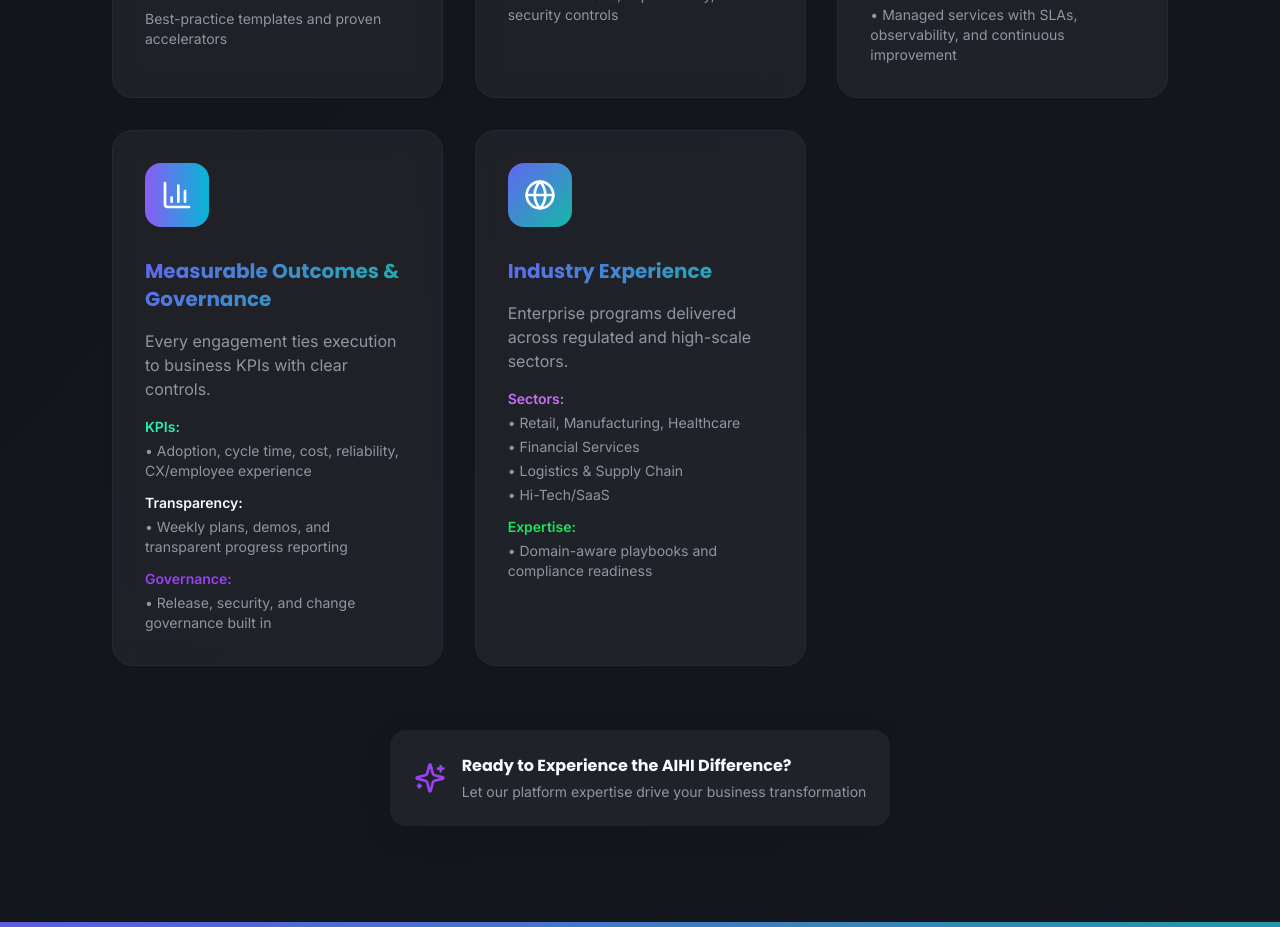
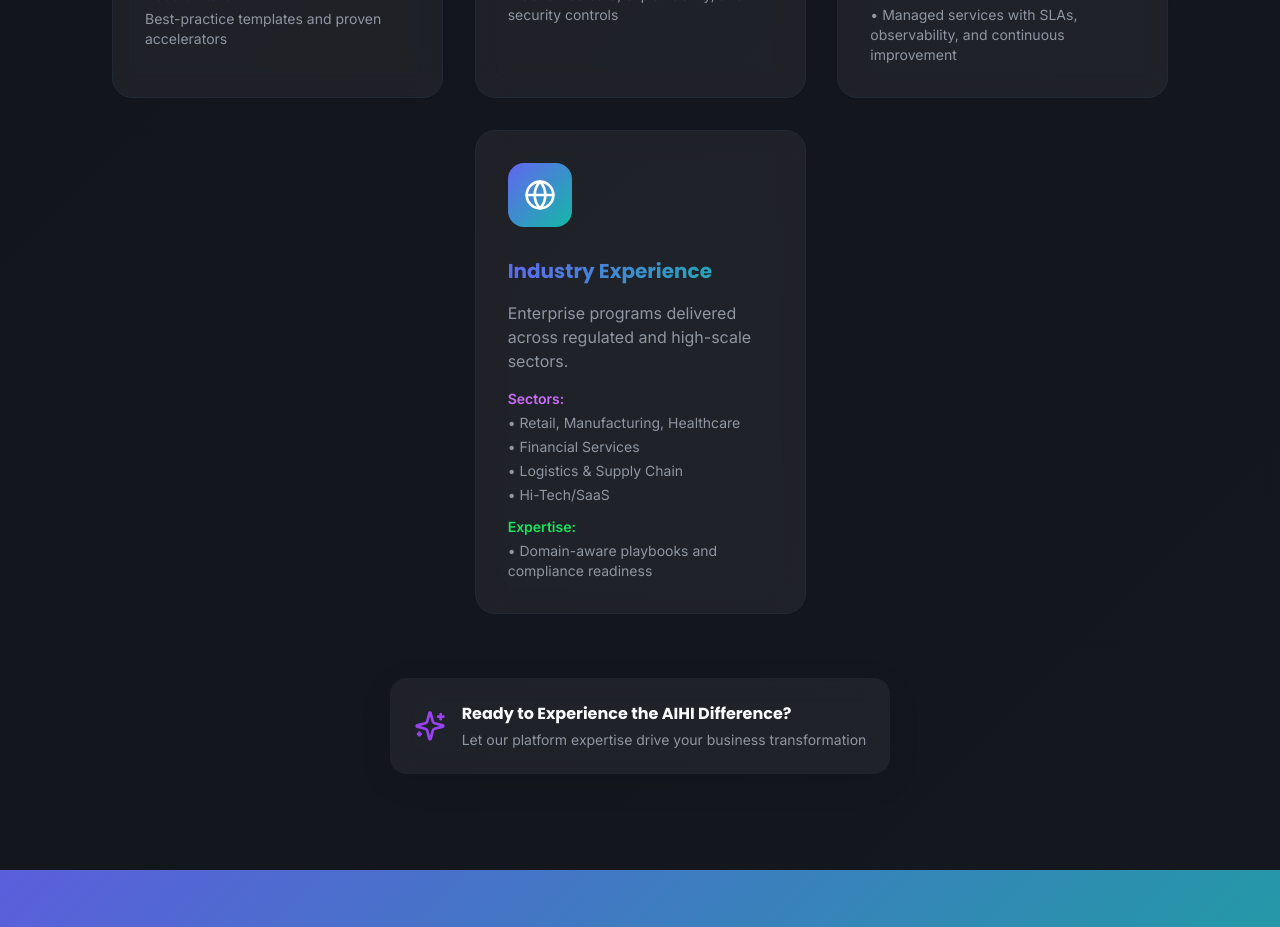
Before and after one commit to TechLeadsUser/aihi-illumine-site, a React (Vite) app: page / in a window 1280 px wide. Shown: the part 5200-6127 px from the top of the page. Built offline with nearby package versions, Linux system fonts and the light colour scheme.

Commit message:
Visual edit in Lovable
Edited UI in Lovable

```diff
--- a/src/pages/About.tsx
+++ b/src/pages/About.tsx
@@ -447,37 +447,7 @@ const About = () => {
 
             {/* Measurable Outcomes & Governance */}
             <ScrollAnimation animation="slide-left" delay={450} className="md:col-span-2 xl:col-span-1">
-              <Card className="glass-card p-6 lg:p-8 hover-lift h-full">
-                <div className="p-3 lg:p-4 rounded-2xl bg-gradient-accent mb-4 lg:mb-6 inline-block">
-                  <BarChart3 className="w-6 h-6 lg:w-8 lg:h-8 text-white" />
-                </div>
-                <h3 className="text-lg lg:text-xl font-poppins font-bold gradient-text mb-3 lg:mb-4">
-                  Measurable Outcomes & Governance
-                </h3>
-                <p className="text-muted-foreground leading-relaxed mb-4 text-sm lg:text-base">
-                  Every engagement ties execution to business KPIs with clear controls.
-                </p>
-                <div className="space-y-2 lg:space-y-3">
-                  <div className="text-xs lg:text-sm">
-                    <div className="font-semibold text-neon-cyan mb-1">KPIs:</div>
-                    <ul className="space-y-1 text-muted-foreground">
-                      <li>• Adoption, cycle time, cost, reliability, CX/employee experience</li>
-                    </ul>
-                  </div>
-                  <div className="text-xs lg:text-sm">
-                    <div className="font-semibold text-neon-green mb-1">Transparency:</div>
-                    <ul className="space-y-1 text-muted-foreground">
-                      <li>• Weekly plans, demos, and transparent progress reporting</li>
-                    </ul>
-                  </div>
-                  <div className="text-xs lg:text-sm">
-                    <div className="font-semibold text-neon-purple mb-1">Governance:</div>
-                    <ul className="space-y-1 text-muted-foreground">
-                      <li>• Release, security, and change governance built in</li>
-                    </ul>
-                  </div>
-                </div>
-              </Card>
+
             </ScrollAnimation>
 
             {/* Industry Experience */}
```
